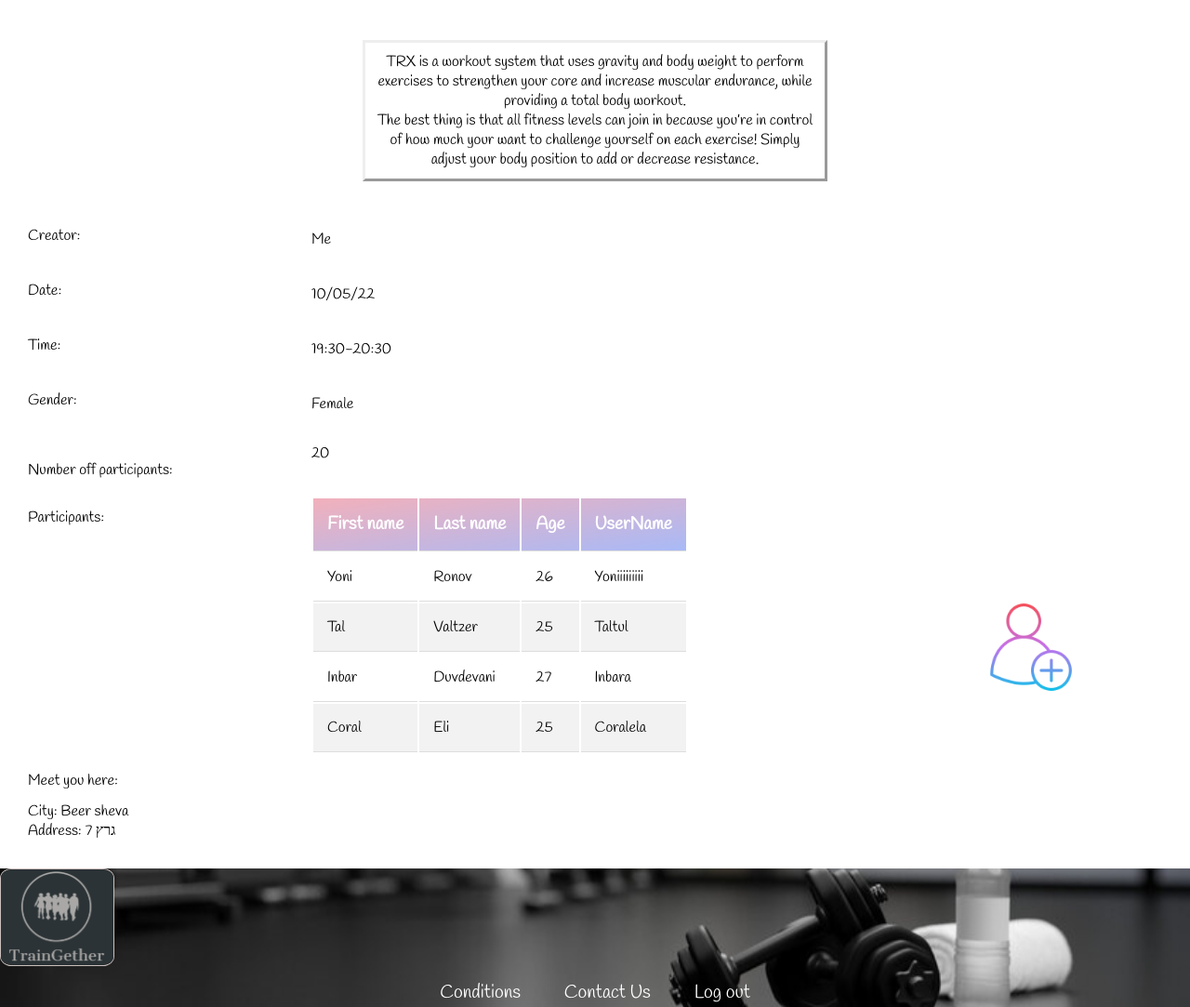
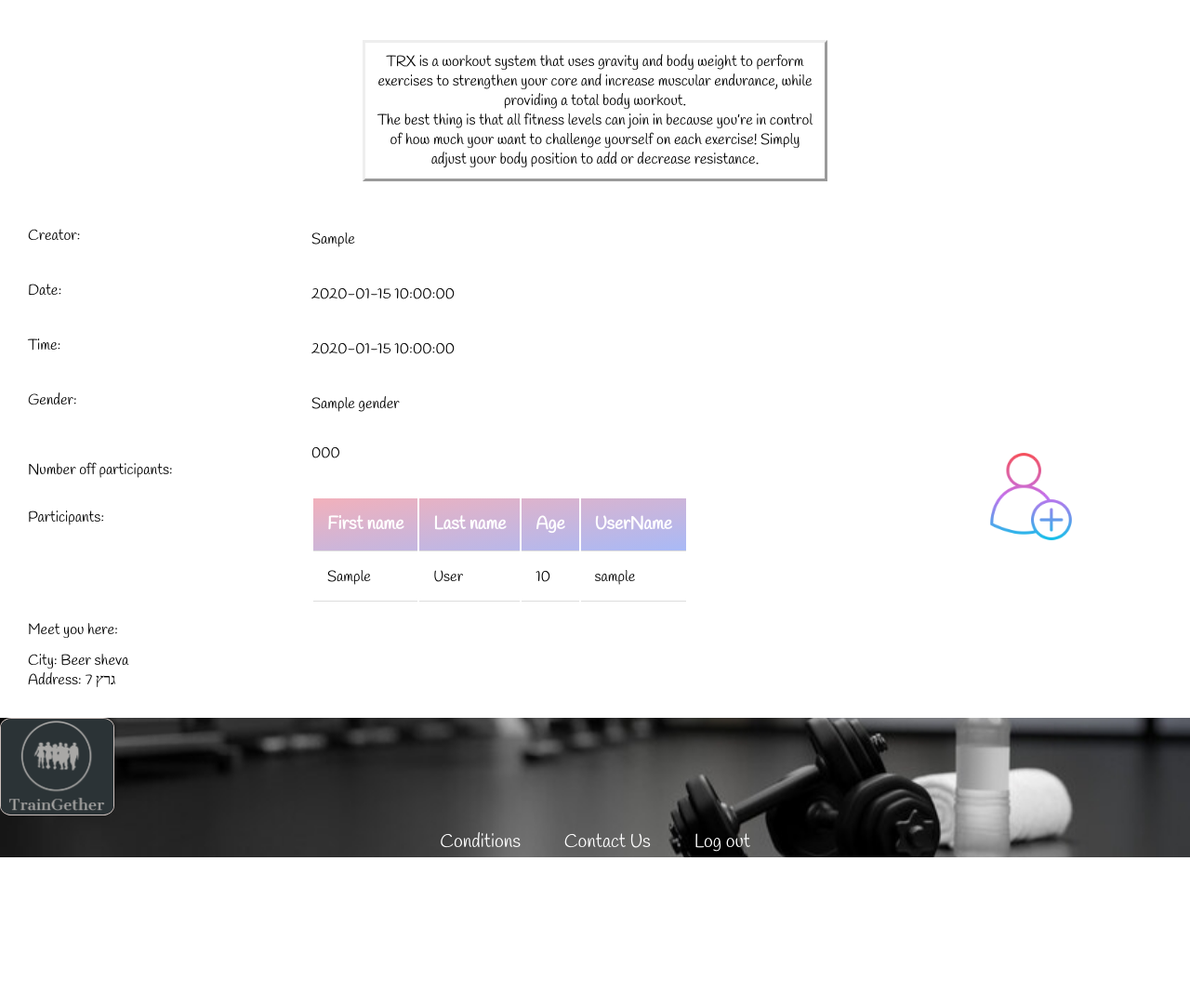
Before and after one commit to talValtz/Web, a Flask app: template Flask Skeleton Project/pages/workoutDetails/templates/workoutDetails.html in a window 1280 px wide. Shown: the part 382-1465 px from the top of the page at 93% size. After the commit the page ends 1304 px from the top, so only its background shows below. Run offline with Flask 2, Linux system fonts and the light colour scheme; the template is opened without the code that fills it: most values are stand-ins (such as "Sample title", 1, 10 or a date in 2020); some libraries are stand-ins or nearby versions.

Commit message:
16/07 update

```diff
--- a/Flask Skeleton Project/app.py
+++ b/Flask Skeleton Project/app.py
@@ -4,6 +4,7 @@ from flask import Flask
 ###### App setup
 app = Flask(__name__)
 app.config.from_pyfile('settings.py')
+
 
 ###### Pages
 
--- a/Flask Skeleton Project/pages/homepage/templates/homepage.html
+++ b/Flask Skeleton Project/pages/homepage/templates/homepage.html
@@ -4,6 +4,7 @@
 {% block page_head %}
     <link rel="stylesheet" href="{{ url_for('homepage.static', filename='css/homepage.css') }}"/>
     <script defer src="{{ url_for('homepage.static' ,filename='js/homepage.js') }}"></script>
+    {{ gmap.js }}
 
 {% endblock %}
 
@@ -52,4 +53,6 @@
     </div>
 
 
+
+
 {% endblock %}
--- a/Flask Skeleton Project/pages/workoutDetails/static/css/workoutDetails.css
+++ b/Flask Skeleton Project/pages/workoutDetails/static/css/workoutDetails.css
@@ -100,3 +100,12 @@ table {
 
     grid-area: main;
 }
+
+.containerWorkout {
+    border: 3px solid #41b3b3;
+    width: 30%;
+    margin: auto;
+    margin-bottom: 10px;
+
+
+}
--- a/Flask Skeleton Project/pages/workoutDetails/templates/workoutDetails.html
+++ b/Flask Skeleton Project/pages/workoutDetails/templates/workoutDetails.html
@@ -30,7 +30,7 @@
                 <label for="Creator">Creator:</label>
             </div>
             <div class="col-75">
-        <p class="output1" id="work_Creator">Me</p>
+                <p class="output1" id="work_Creator"> {{ workout['user_host'] }}</p>
             </div>
         </div>
 
@@ -39,7 +39,7 @@
                 <label for="date">Date:</label>
             </div>
             <div class="col-75">
-        <p class="output2" id="work_Date"> 10/05/22</p>
+                <p class="output2" id="work_Date"> {{ workout['workout_date'] }}</p>
             </div>
         </div>
 
@@ -48,7 +48,7 @@
                 <label for="Time">Time:</label>
             </div>
             <div class="col-75">
-        <p class="output3" id="work_Time">19:30-20:30</p>
+                <p class="output3" id="work_Time">{{ workout['workout_time'] }}</p>
             </div>
         </div>
 
@@ -57,7 +57,7 @@
                 <label for="Gender">Gender:</label>
             </div>
             <div class="col-75">
-        <p class="output4" id="work_Gender">Female</p>
+                <p class="output4" id="work_Gender">{{ workout['Gender'] }}</p>
             </div>
         </div>
 
@@ -66,7 +66,7 @@
                 <label for="NumOffParticipants">Number off participants:</label>
             </div>
             <div class="col-50">
-         <p class="output5" id="work_NumOffPart">20</p>
+                <p class="output5" id="work_NumOffPart">{{ workout['number_of_participants'] }}</p>
             </div>
         </div>
 
@@ -77,45 +77,25 @@
             <div class="col-75">
                 <div class="output6">
                     <div id="containerWorkouts">
-            <table  id="work_Participants" class="table">
+                        <table id="work_Participants" class="table">
+
                             <thead>
-              <tr >
+                            <tr>
                                 <th>First name</th>
                                 <th>Last name</th>
                                 <th>Age</th>
                                 <th>UserName</th>
                             </tr>
                             </thead>
-
                             <tbody>
+                            {% for  participant in participants %}
                                 <tr>
-              <td>Yoni</td>
-              <td>Ronov </td>
-              <td>26</td>
-              <td>Yoniiiiiiiii</td>
+                                    <td> {{ participant['First_name'] }}</td>
+                                    <td> {{ participant['Last_name'] }}</td>
+                                    <td> {{ participant['age'] }}</td>
+                                    <td> {{ participant['User_name'] }}</td>
                                 </tr>
-
-            <tr>
-              <td>Tal</td>
-              <td>Valtzer </td>
-              <td>25</td>
-              <td>Taltul</td>
-            </tr>
-
-            <tr>
-              <td>Inbar</td>
-              <td>Duvdevani </td>
-              <td>27</td>
-              <td>Inbara</td>
-            </tr>
-
-            <tr>
-              <td>Coral</td>
-              <td>Eli </td>
-              <td>25</td>
-              <td>Coralela</td>
-            </tr>
-            </tbody>
+                            {% endfor %}
                         </table>
                     </div>
                     <div class="joinUNbutton">
@@ -150,6 +130,7 @@
                 <p class="output7" id="work_Place"></p>
             </div>
         </div>
+
     </div>
 
 
```
Also changed, not shown: Flask Skeleton Project/pages/homepage/homepage.py (+9 -3 lines), Flask Skeleton Project/pages/workoutDetails/workoutDetails.py (+14 -4 lines), Flask Skeleton Project/pages/workouts/static/css/workouts.css (+48 -19 lines), Flask Skeleton Project/pages/workouts/templates/workouts.html (+14 -7 lines), Flask Skeleton Project/pages/workouts/workouts.py (+7 -1 lines), Flask Skeleton Project/utilities/models/workoutsModel.py (+9 -1 lines). Lines whose indentation alone changed are shown as unchanged.
